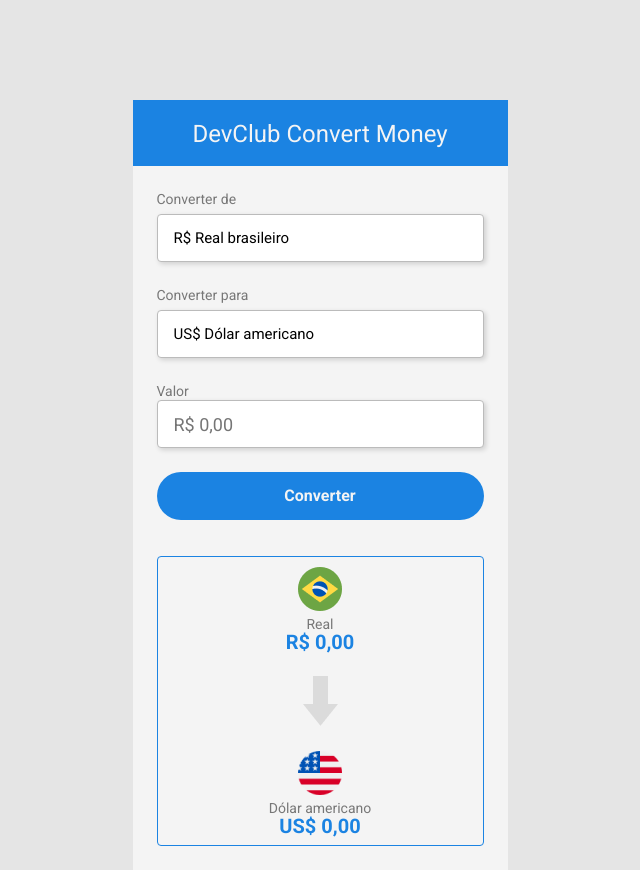
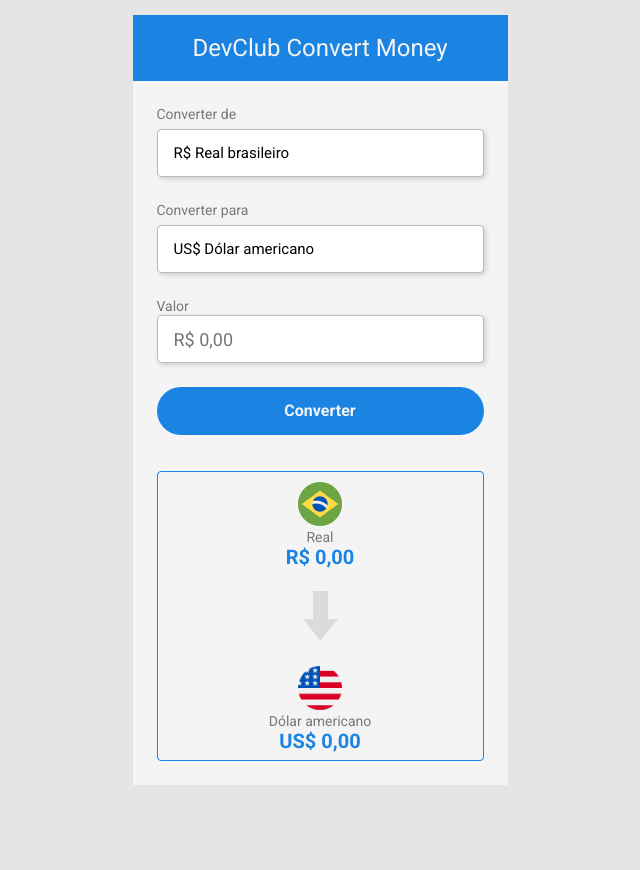
Before and after one commit to leonardosguimaraes/Conversor-de-moedas, a plain HTML site: page index.html in a window 1280 px wide. Shown: the whole page, without its empty margins (320-960 px from the left). After the commit the page ends 800 px from the top, so only its background shows below. Drawn offline with Linux system fonts and the light colour scheme.

Commit message:
Implantação display flex

```diff
--- a/scripts.js
+++ b/scripts.js
@@ -1,9 +1,9 @@
 const button = document.getElementById("convert-button")
 const select = document.getElementById("currency-select")
 
-const dolar = 5.22
-const euro = 5.10
-const bitcoin = 103.000
+const dolar = 5.27
+const euro = 5.11
+const bitcoin = 101.455
 
 const convertValues = () => {
     const inputReais = document.getElementById("input-real").value
--- a/styles.css
+++ b/styles.css
@@ -10,28 +10,30 @@
 
 body {
     background-color: #E5E5E5;
+    display: flex;
+    justify-content: center;
+    align-items: center;
+    height: 100vh;
 }
 
 .container {
     width: 375px;
     background-color: #F4F4F4;
-    margin: 0 auto;
-    margin-top: 100px;
-
 
 }
 
 header {
     background-color: #1B83E2;
     height: 66px;
+    display: flex;
+    justify-content: center;
+    align-items: center;
 }
 
 h1 {
     font-size: 24px;
     line-height: 18px;
     color: #F4F4F4;
-    text-align: center;
-    padding-top: 25px;
 }
 
 main {
@@ -99,11 +101,18 @@ button:active {
 section {
     border: 1px solid #1B83E2;
     border-radius: 4px;
+    display: flex;
+    flex-direction: column;
+    align-items: center;
+    gap: 15px;
 }
 
 .currency-container {
-    text-align: center;
     padding: 10px;
+    display: flex;
+    flex-direction: column;
+    align-items: center;
+    gap: 2px;
 }
 
 .currency-name {
@@ -116,8 +125,3 @@ section {
     font-weight: bold;
     color: #1B83E2;
 }
-
-.seta-img{
-    margin: 15px auto;
-    display: block;
-}
```
